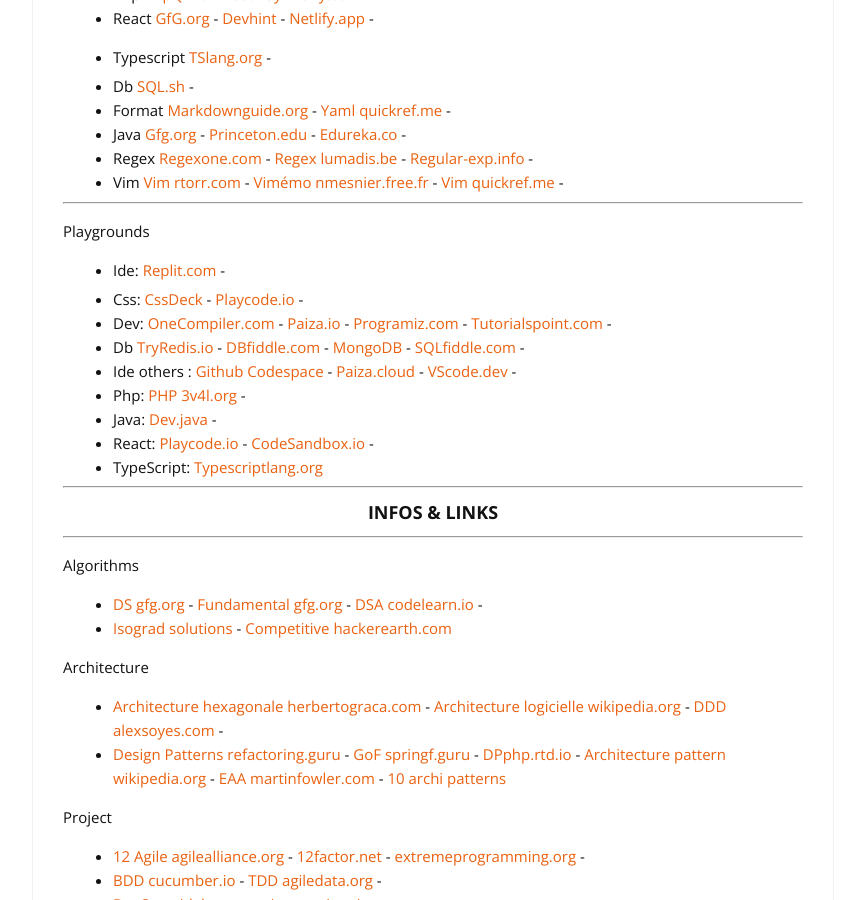
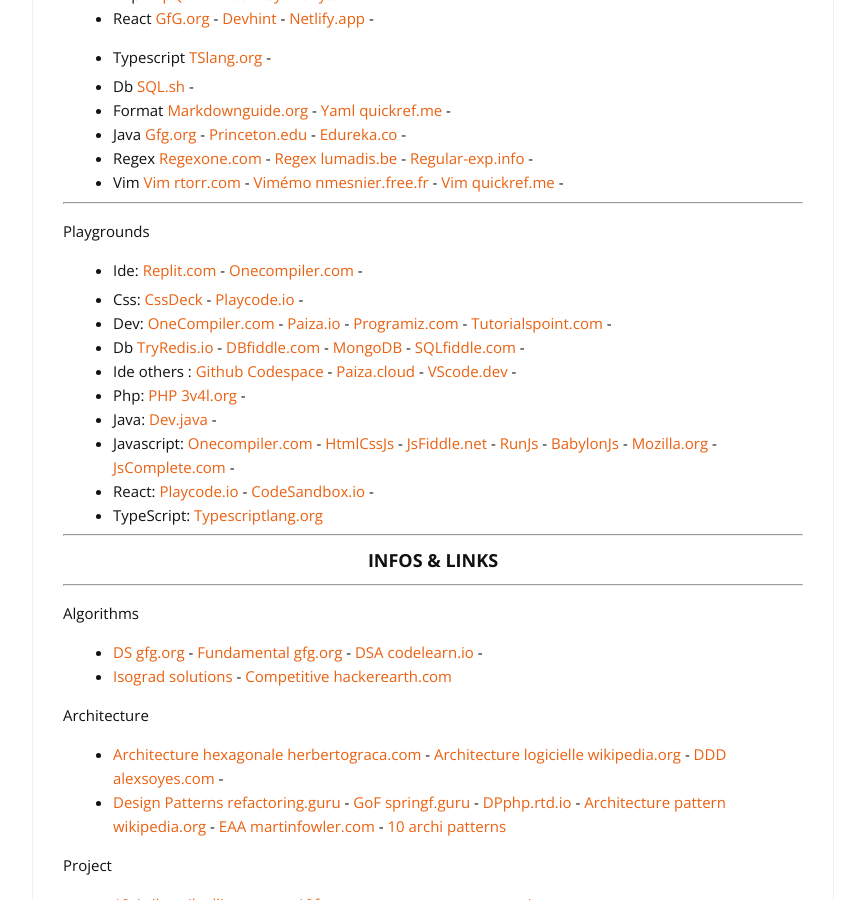
Before and after one commit to cylmat/cylmat.github.io, a Jekyll site: the page built from _pages/USEFUL.md, in a window 1280 px wide and 900 px high, scrolled down 939 px. Shown: the whole window, without its empty margins (207-1072 px from the left). Built offline with Jekyll 4.4.1, drawn with Linux system fonts in a browser that asks for light colours; nearby versions of some CDN libraries.

Commit message:
Update USEFUL.md

```diff
--- a/_pages/USEFUL.md
+++ b/_pages/USEFUL.md
@@ -51,7 +51,7 @@
 
 ---
 Playgrounds
-- Ide: [Replit.com](https://replit.com/~) -
+- Ide: [Replit.com](https://replit.com/~) - [Onecompiler.com](https://onecompiler.com) -
 
 * Css: [CssDeck](https://cssdeck.com/) - [Playcode.io](https://playcode.io/css) -
 * Dev: [OneCompiler.com](https://onecompiler.com) - [Paiza.io](https://paiza.io/en) - [Programiz.com](https://www.programiz.com/python-programming/online-compiler) - [Tutorialspoint.com](https://www.tutorialspoint.com/codingground.htm) -
@@ -59,6 +59,7 @@
 * Ide others : [Github Codespace](https://github.com/codespaces) - [Paiza.cloud](https://paiza.cloud) - [VScode.dev](https://vscode.dev) -
 * Php: [PHP 3v4l.org](https://3v4l.org) -
 * Java: [Dev.java](https://dev.java/playground) -
+* Javascript: [Onecompiler.com](https://onecompiler.com/javascript/) - [HtmlCssJs](https://html-css-js.com/) - [JsFiddle.net](https://jsfiddle.net/) - [RunJs](https://runjs.co/) - [BabylonJs](https://playground.babylonjs.com/) - [Mozilla.org](https://developer.mozilla.org/en-US/play) - [JsComplete.com](https://jscomplete.com/playground) -
 * React: [Playcode.io](https://playcode.io/react) - [CodeSandbox.io](https://codesandbox.io/s) -
 * TypeScript: [Typescriptlang.org](https://www.typescriptlang.org/play)
 
```
